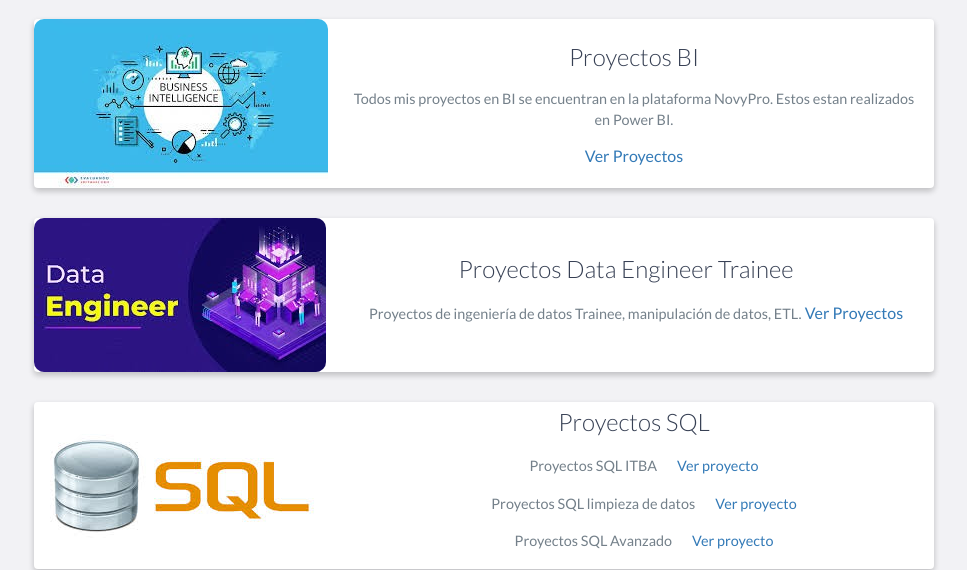
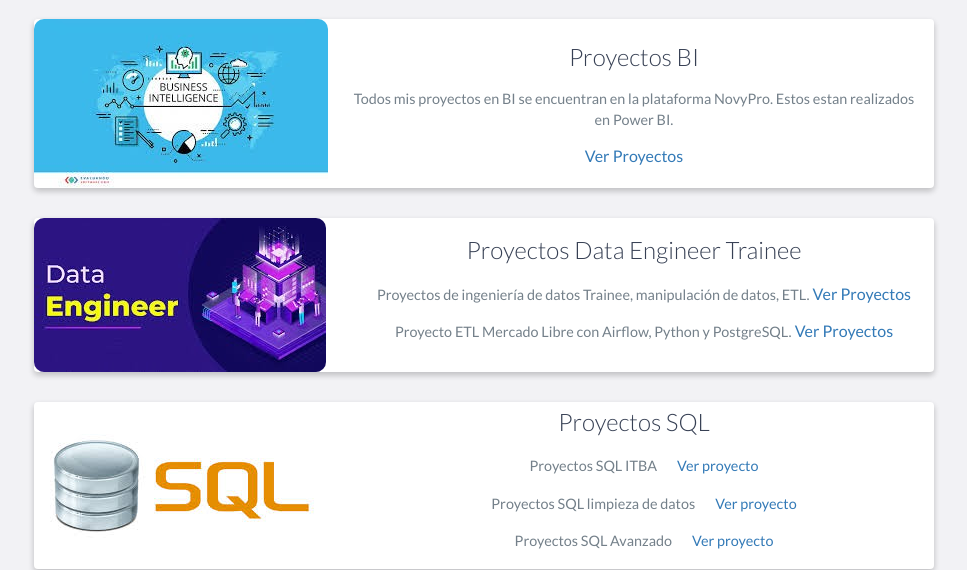
Before and after one commit to Federicoleyria/new-porfolio, a website: page index.html in a window 1280 px wide. Shown: the part 3186-3756 px from the top of the page, without its empty margins (156-1123 px from the left). Drawn offline with nearby package versions, Linux system fonts and the light colour scheme.

Commit message:
Proyecto ETL MELI

```diff
--- a/index.html
+++ b/index.html
@@ -185,7 +185,7 @@
             <div class="row">
                 <div class="project shadow-large">
                     <div class="imagen-acomodada">
-                        <img src="images/Python6.jpg" />
+                        <img src="images/Python6.jpg"/>
                     </div>
                     <!-- End .project-image -->
                     <div class="project-info"  >
@@ -205,9 +205,6 @@
                         <p class="aling">
                             Web en Python con Django proyecto ITBA<a href="https://github.com/Federicoleyria/Web-con-Django" target="_blank" class="project-link">Ver proyecto</a>
                         </p>
-                        <
-
-
                     </div>
 
                     <!-- End .project-info -->
@@ -242,6 +239,11 @@
                             Proyectos de ingeniería de datos Trainee, manipulación de datos, ETL.
                         </p>
                         <a href=https://github.com/Federicoleyria/Proyecto-Date-Enginner-Trainee target="_blank">Ver Proyectos</a>
+                        <p class="project-link">
+                            Proyecto ETL Mercado Libre con Airflow, Python y PostgreSQL.
+                        </p>
+                        <a href=https://github.com/Federicoleyria/ETL_MELI_con_Airflow target="_blank">Ver Proyectos</a>
+
                     </div>
                 </div>
 
```
